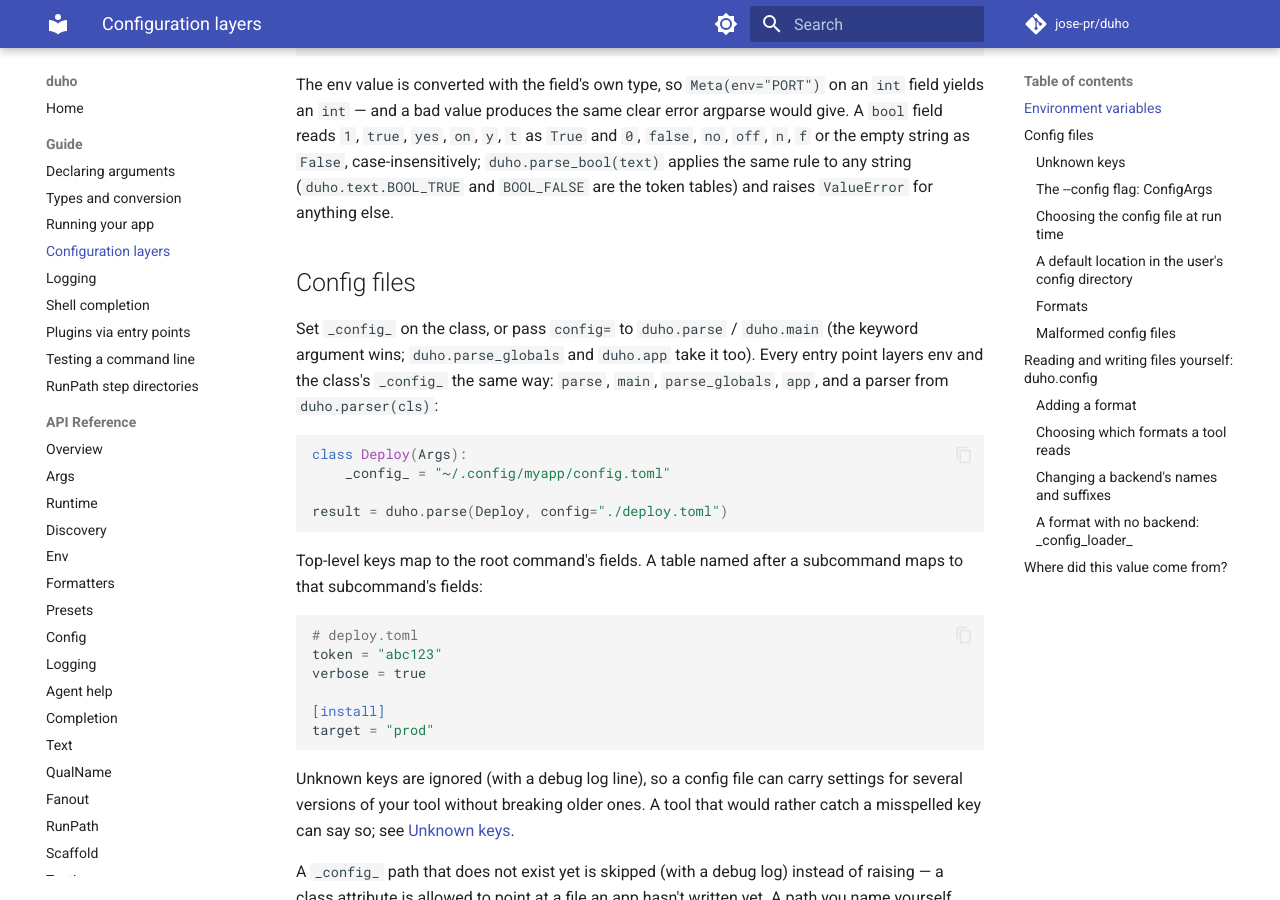
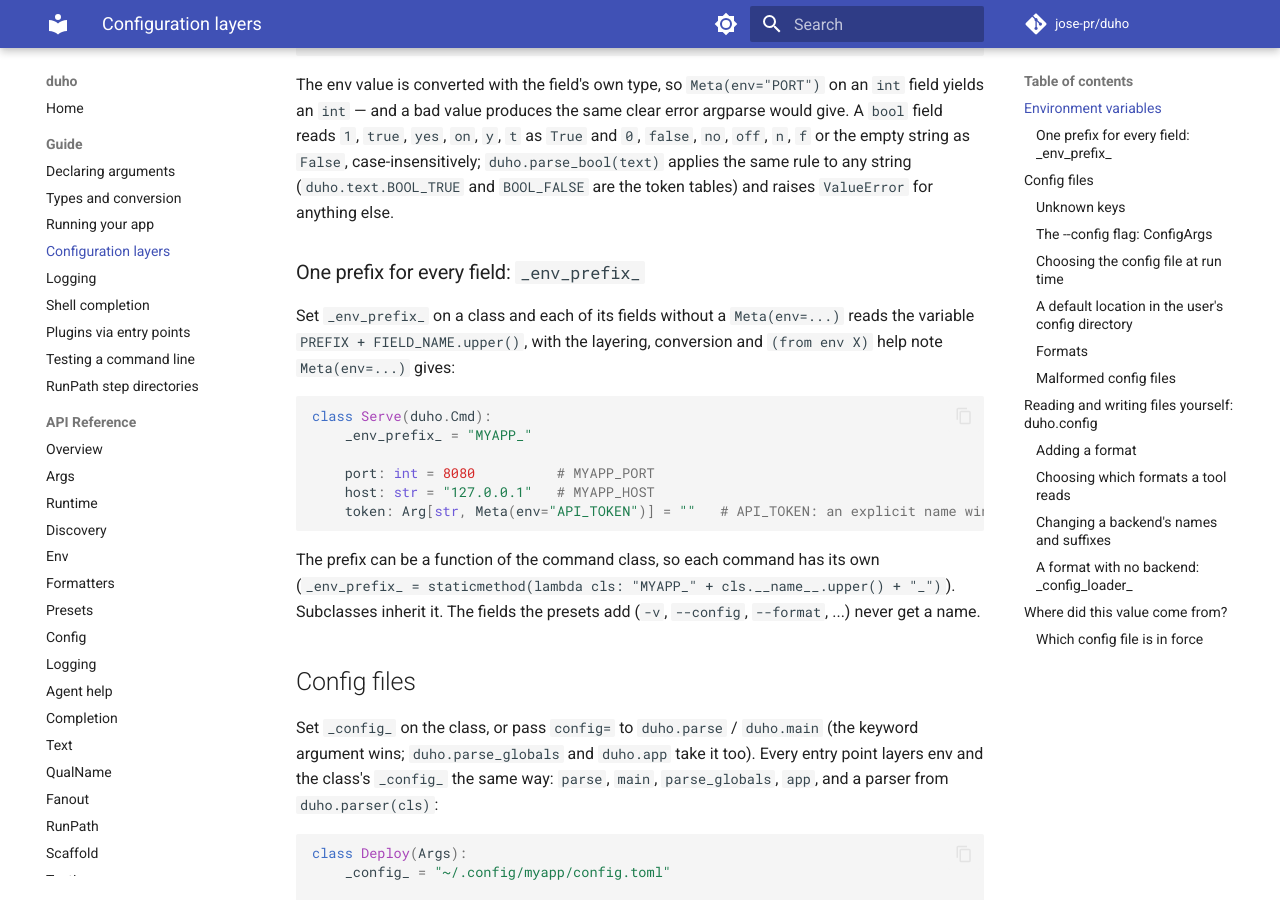
Before and after one commit to jose-pr/duho, an MkDocs documentation site: the page built from docs/guide/config.md, in a window 1280 px wide and 900 px high, scrolled down 679 px. Built offline with MkDocs 1.6.1 and Material for MkDocs 9.7.7, drawn with Linux system fonts in a browser that asks for light colours; comment, search, counter and statistics services are not loaded; some of the changed text lies outside the part shown.

Commit message:
docs: config_source, OutputArgs and _env_prefix_ in the guide, README and changelog

````diff
--- a/docs/guide/config.md
+++ b/docs/guide/config.md
@@ -39,6 +39,26 @@
 case-insensitively; `duho.parse_bool(text)` applies the same rule to any string
 (`duho.text.BOOL_TRUE` and `BOOL_FALSE` are the token tables) and raises `ValueError`
 for anything else.
+
+### One prefix for every field: `_env_prefix_`
+
+Set `_env_prefix_` on a class and each of its fields without a `Meta(env=...)` reads the
+variable `PREFIX + FIELD_NAME.upper()`, with the layering, conversion and `(from env X)`
+help note `Meta(env=...)` gives:
+
+```python
+class Serve(duho.Cmd):
+    _env_prefix_ = "MYAPP_"
+
+    port: int = 8080          # MYAPP_PORT
+    host: str = "127.0.0.1"   # MYAPP_HOST
+    token: Arg[str, Meta(env="API_TOKEN")] = ""   # API_TOKEN: an explicit name wins
+```
+
+The prefix can be a function of the command class, so each command has its own
+(`_env_prefix_ = staticmethod(lambda cls: "MYAPP_" + cls.__name__.upper() + "_")`).
+Subclasses inherit it. The fields the presets add (`-v`, `--config`, `--format`, ...)
+never get a name.
 
 ## Config files
 
@@ -469,3 +489,18 @@
 Each value is one of `"cli"`, `"instance"` (a field that came from an instance
 passed to `duho.parse`), `"env"`, `"config"`, or `"default"`. This is the
 fastest way to answer "why is this setting not what I expect".
+
+### Which config file is in force
+
+`duho.config_source(parsed)` returns the file the parse read and where its path came
+from, for the root or any subcommand instance, or `None` when no file was read:
+
+```python
+source = duho.config_source(self)
+# ConfigSource(path=PosixPath('/etc/deploy.toml'), source='default')
+```
+
+`source` is `"argument"` (`config=`), `"field"` (the `_config_field_` field), `"env"`
+(`_config_env_`) or `"default"` (`_config_`), the vocabulary a two-argument
+`_config_loader_` receives. It is `None` for an empty path, a default file that does
+not exist, and an instance built directly rather than parsed.
````
Also changed, not shown: CHANGELOG.md (+8 -0 lines), README.md (+2 -2 lines), RELEASENOTES.md (+1 -0 lines), docs/guide/running.md (+19 -0 lines).
